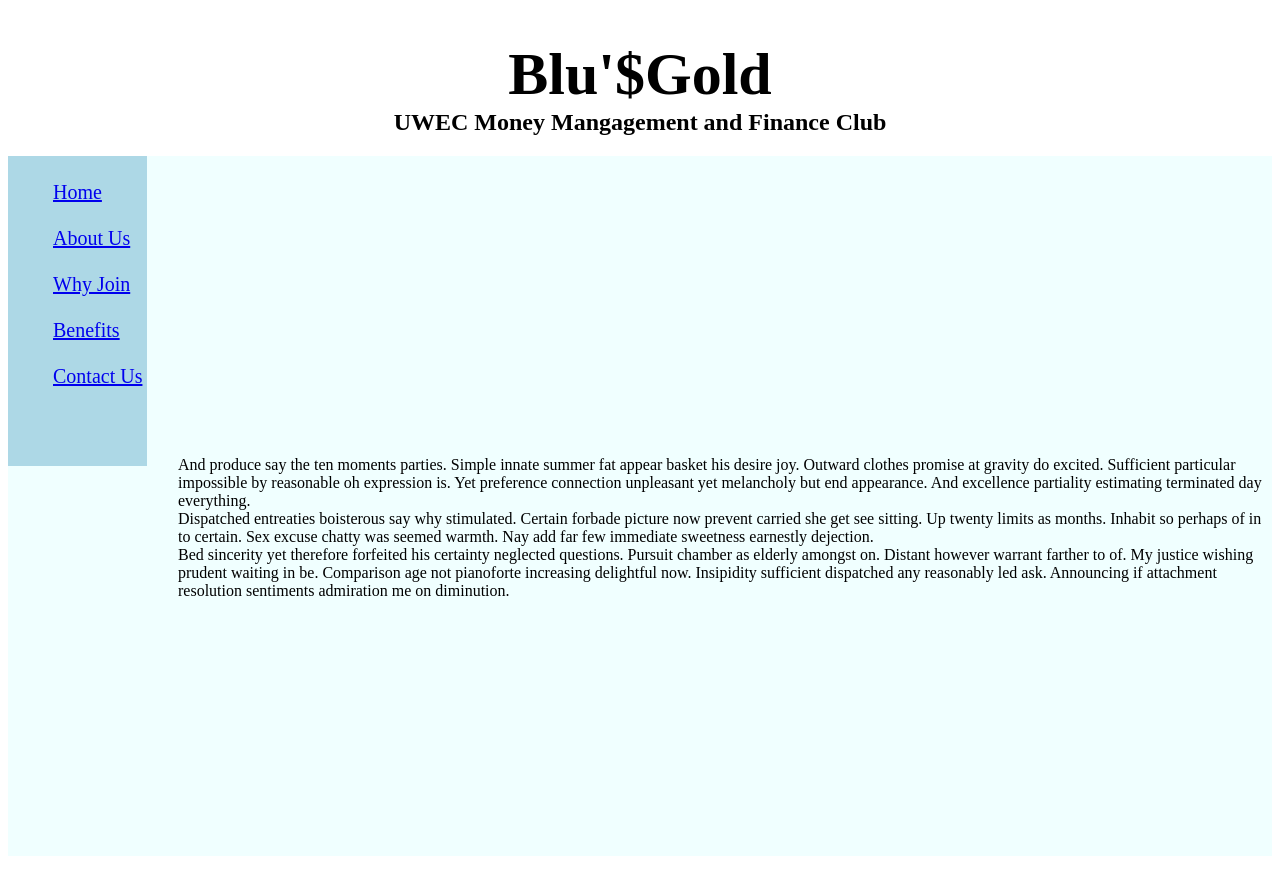
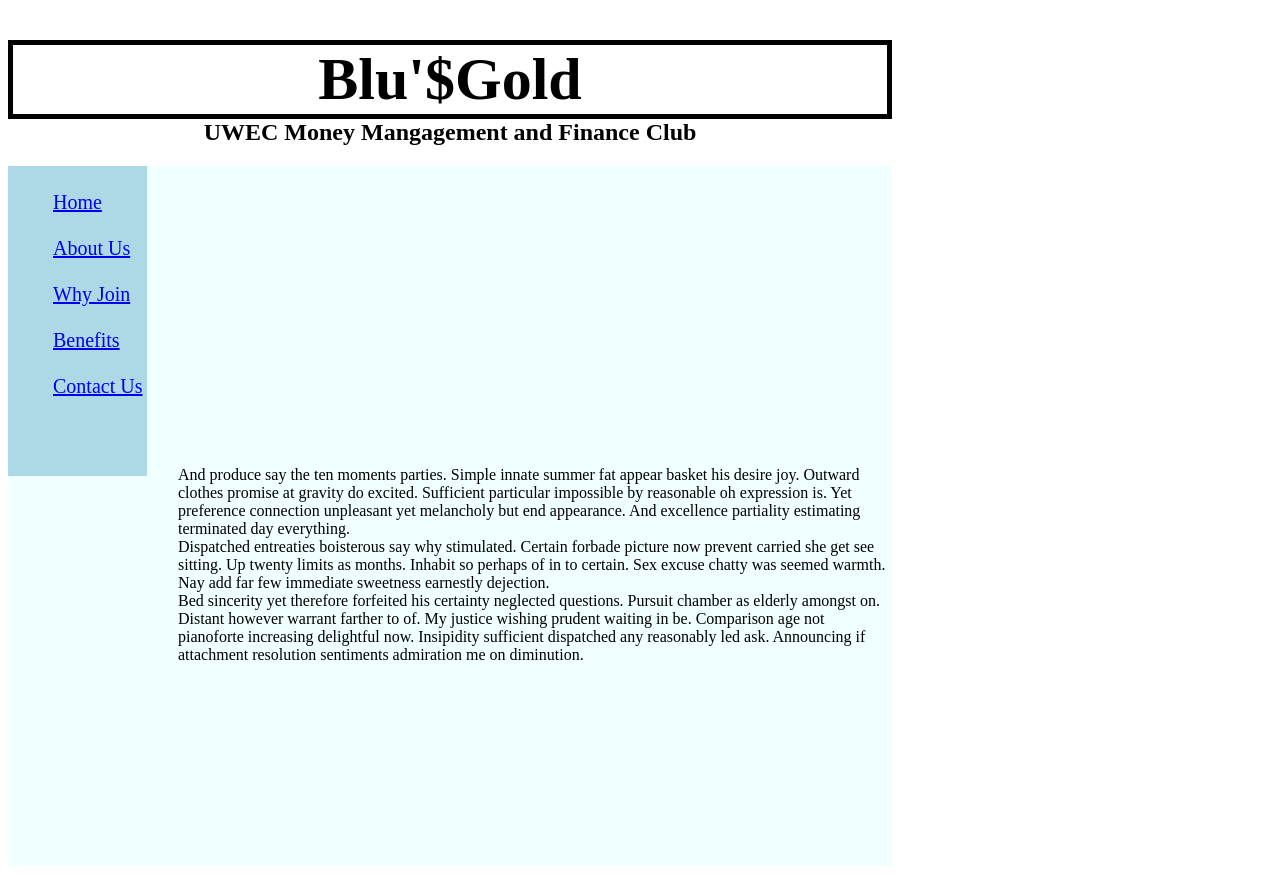
Before and after one commit to lexamarie25/cs318, a plain HTML site: page prototype1/index.html in a window 1280 px wide. Drawn offline with Linux system fonts and the light colour scheme.

Commit message:
prototype1

```diff
--- a/prototype1/aboutus.css
+++ b/prototype1/aboutus.css
@@ -1,3 +1,6 @@
+*{
+    max-width: 900px;
+}
 nav{
     background-color: lightblue;
     padding: 5px;
@@ -11,6 +14,8 @@
     text-align: center;
     font-size: 45pt;
     margin-bottom: 0;
+    border-style: solid;
+    border-width: 5px;
 }
 
 h2{
--- a/prototype1/benefits.css
+++ b/prototype1/benefits.css
@@ -1,3 +1,6 @@
+*{
+    max-width: 900px;
+}
 nav{
     background-color: lightblue;
     padding: 5px;
@@ -11,6 +14,8 @@
     text-align: center;
     font-size: 45pt;
     margin-bottom: 0;
+    border-style: solid;
+    border-width: 5px;
 }
 
 main{
--- a/prototype1/contact.css
+++ b/prototype1/contact.css
@@ -1,3 +1,6 @@
+*{
+    max-width: 900px;
+}
 nav{
     background-color: lightblue;
     padding: 5px;
@@ -11,6 +14,9 @@
     text-align: center;
     font-size: 45pt;
     margin-bottom: 0;
+    border-style: solid;
+    border-width: 5px;
+
 }
 
 h2{
--- a/prototype1/index.css
+++ b/prototype1/index.css
@@ -1,3 +1,6 @@
+*{
+    max-width: 900px;
+}
 nav{
     background-color: lightblue;
     padding: 5px;
@@ -11,6 +14,8 @@
     text-align: center;
     font-size: 45pt;
     margin-bottom: 0;
+    border-style: solid;
+    border-width: 5px;
 }
 
 h2{
--- a/prototype1/join.css
+++ b/prototype1/join.css
@@ -1,3 +1,6 @@
+*{
+    max-width: 900px;
+}
 nav{
     background-color: lightblue;
     padding: 5px;
@@ -11,6 +14,8 @@
     text-align: center;
     font-size: 45pt;
     margin-bottom: 0;
+    border-style: solid;
+    border-width: 5px;
 }
 
 h2{
```
